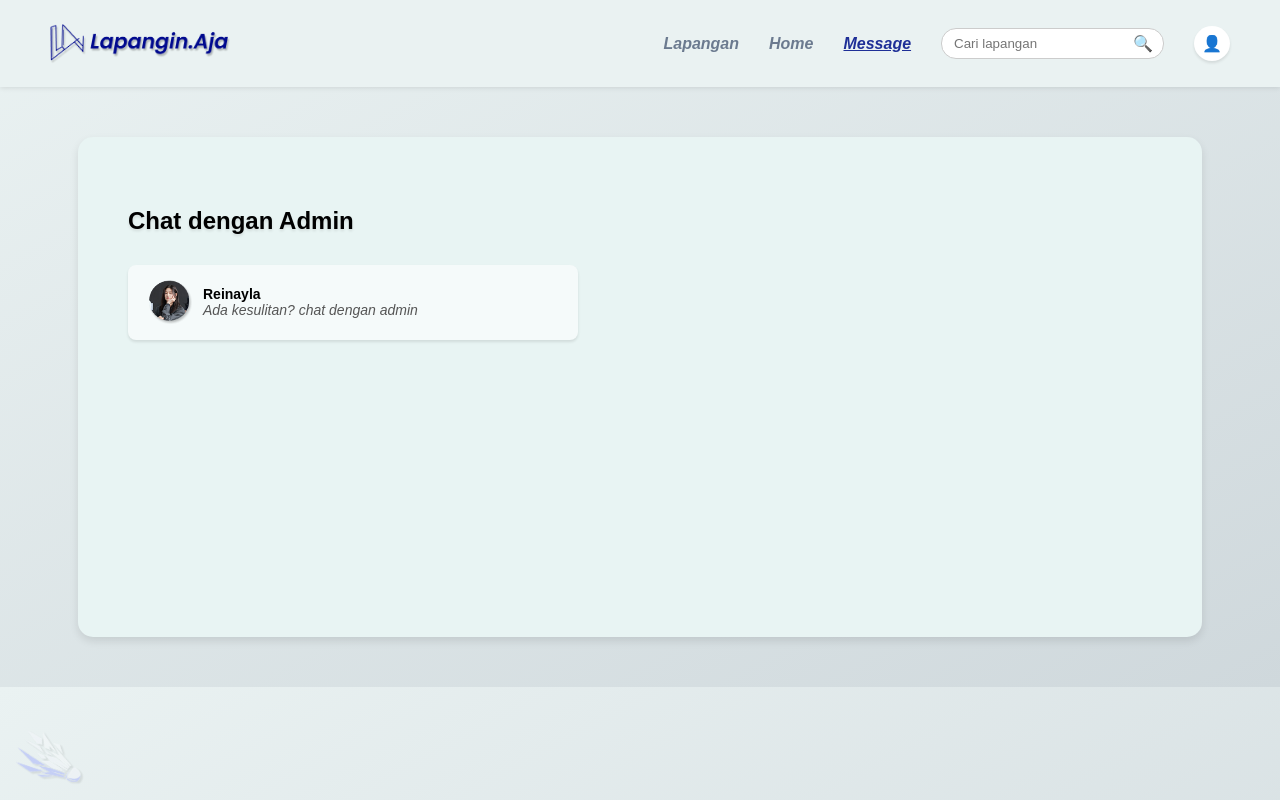
After one commit to kaha-ayj/PROYEK1, a PHP site: page /messege1.php in a window 1280 px wide. The commit adds this page. Run offline with PHP 8.4, Linux system fonts and the light colour scheme.

Commit message:
messege1

```diff
--- a/jadwal_lapangan1.php
+++ b/jadwal_lapangan1.php
@@ -212,7 +212,8 @@ $lapangan = [
 
     <div class="right-section">
         <div class="search">
-            <input type="text" placeholder="Cari lapangan">
+                <input type="text" placeholder="Cari lapangan">
+                🔍
         </div>
         <div class="user-icon">👤</div>
     </div>
--- /dev/null
+++ b/messege1.php
@@ -0,0 +1,179 @@
+<!DOCTYPE html>
+<html lang="id">
+<head>
+    <meta charset="UTF-8">
+    <meta name="viewport" content="width=device-width, initial-scale=1.0">
+    <title>Lapangin.Aja | Chat Admin</title>
+    <style>
+        body {
+            font-family: 'Poppins', sans-serif;
+            margin: 0;
+            background: linear-gradient(to bottom right, #eaf2f2, #cfd8dc);
+        }
+
+        /* Navbar */
+        .navbar {
+            display: flex;
+            align-items: center;
+            justify-content: space-between;
+            background: #eaf2f2;
+            padding: 10px 50px;
+            box-shadow: 0 1px 5px rgba(0,0,0,0.1);
+        }
+
+        .logo {
+            display: flex;
+            align-items: center;
+            gap: 10px;
+        }
+
+        .logo img {
+            height: 40px;
+        }
+
+        .logo h2 {
+            color: #1e2f97;
+            font-style: italic;
+            margin: 0;
+        }
+
+        .menu {
+            display: flex;
+            align-items: center;
+            gap: 30px;
+        }
+
+        .menu a {
+            text-decoration: none;
+            color: #6b7a8f;
+            font-weight: 600;
+            font-style: italic;
+        }
+
+        .menu a.active {
+            color: #1e2f97;
+            text-decoration: underline;
+        }
+
+        .search {
+            background: white;
+            padding: 5px 10px;
+            border-radius: 15px;
+            border: 1px solid #ccc;
+            display: flex;
+            align-items: center;
+        }
+
+        .search input {
+            border: none;
+            outline: none;
+        }
+
+        .icon {
+            background: #fff;
+            border-radius: 50%;
+            padding: 8px;
+            box-shadow: 0 2px 3px rgba(0,0,0,0.1);
+        }
+
+        /* Container utama */
+        .content {
+            background: #e8f4f3;
+            width: 80%;
+            margin: 50px auto;
+            padding: 50px;
+            border-radius: 15px;
+            min-height: 400px;
+            box-shadow: 0 4px 8px rgba(0,0,0,0.1);
+        }
+
+        .content h2 {
+            font-weight: 700;
+            text-align: left;
+            color: #000;
+            text-shadow: 0 2px 3px rgba(0,0,0,0.1);
+        }
+
+        /* Chat Box */
+        .chat-box {
+            background: #f5fafa;
+            margin-top: 30px;
+            padding: 15px 20px;
+            border-radius: 8px;
+            width: 40%;
+            display: flex;
+            align-items: center;
+            box-shadow: 0 2px 3px rgba(0,0,0,0.1);
+        }
+
+        .chat-box img {
+            width: 45px;
+            height: 45px;
+            border-radius: 50%;
+            margin-right: 10px;
+        }
+
+        .chat-box .info {
+            font-size: 14px;
+        }
+
+        .chat-box .info .name {
+            font-weight: bold;
+        }
+
+        .chat-box .info .message {
+            color: #555;
+            font-style: italic;
+        }
+
+        footer img {
+            position: fixed;
+            bottom: 15px;
+            left: 15px;
+            width: 70px;
+            opacity: 0.7;
+        }
+    </style>
+</head>
+<body>
+
+    <!-- Navbar -->
+    <div class="navbar">
+        <div class="logo">
+            <img src="assets/image/logo.png" alt="Logo">
+            <h2></h2>
+        </div>
+        <ul>
+    <div class="menu">
+            <a href="#">Lapangan</a>
+            <a href="#">Home</a>
+            <a href="#" class="active">Message</a>
+            <div class="search">
+                <input type="text" placeholder="Cari lapangan">
+                🔍
+            </div>
+            <div class="icon">👤</div>
+        </div>
+    </div>
+        </ul>
+
+    <!-- Konten -->
+    <div class="content">
+        <h2>Chat dengan Admin</h2>
+
+        <div class="chat-box">
+            <img src="assets/image/image 49.png" alt="Admin">
+            <div class="info">
+                <div class="name">Reinayla</div>
+                <div class="message">Ada kesulitan? chat dengan admin</div>
+            </div>
+        </div>
+    </div>
+
+    <!-- Logo bawah -->
+    <footer>
+        <img src="assets/image/image 4.png" alt="Shuttlecock">
+    </footer>
+
+</body>
+</html>
```
Also changed, not shown: assets/image/image 49.png (added).
